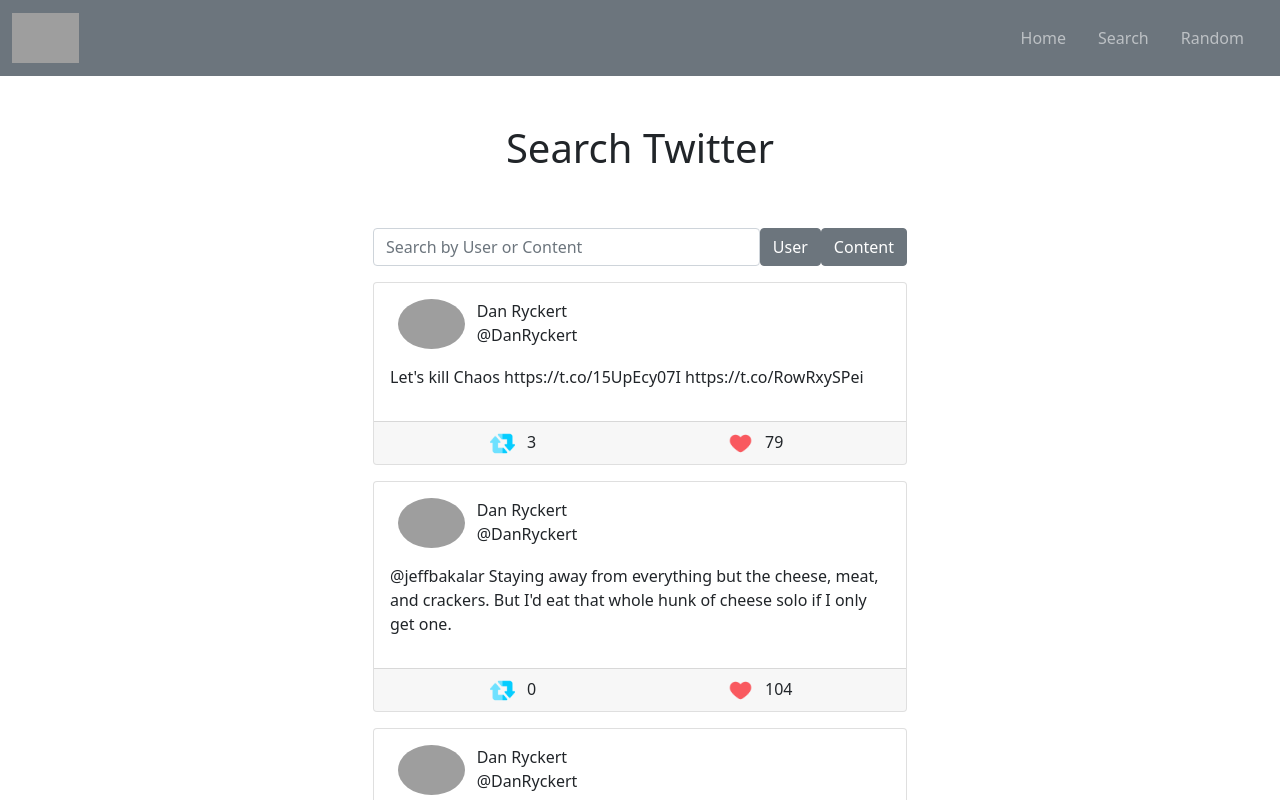
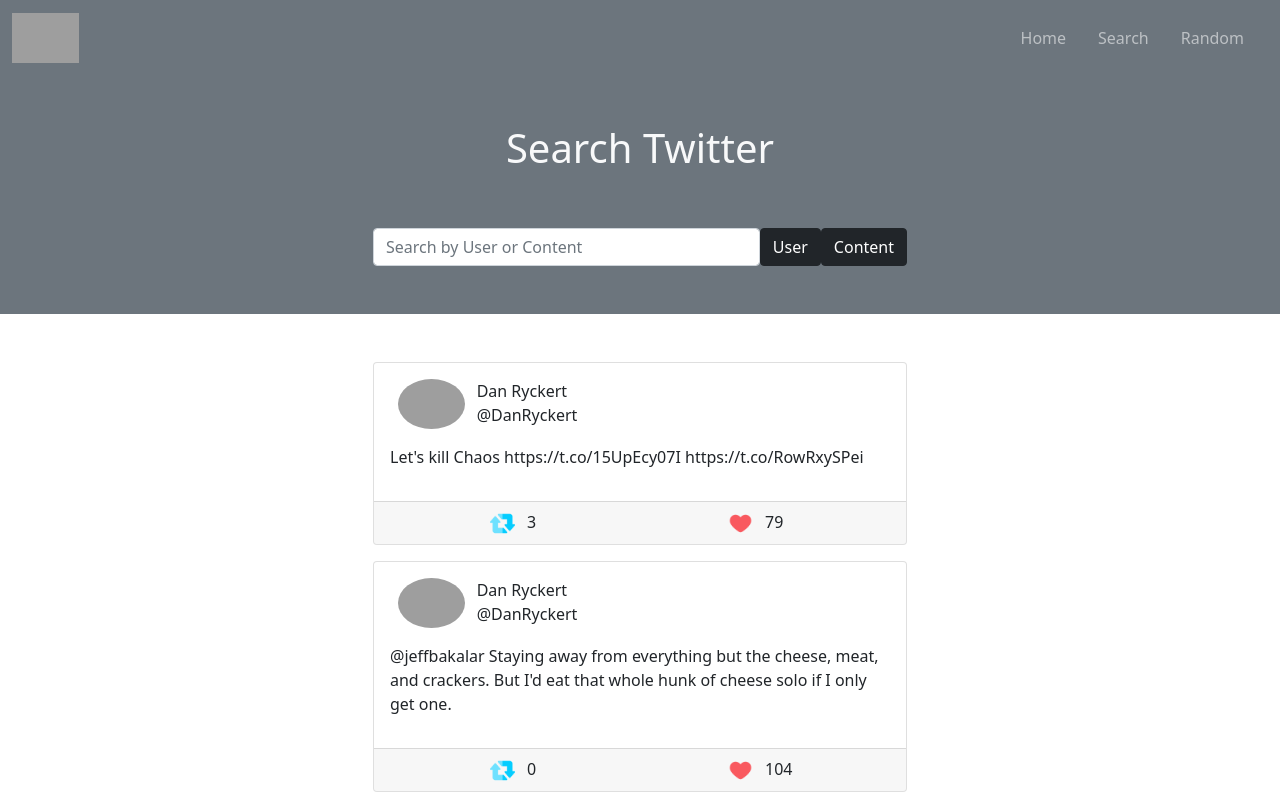
Before and after one commit to middletond1/twitter-showcase, a React (Create React App) app: page /search in a window 1280 px wide. Shown: the top 800 px of the page. Built offline with nearby package versions, Linux system fonts and the light colour scheme; grey boxes are pictures that could not be loaded.

Commit message:
added background color to search bar

```diff
--- a/src/components/searchbar.js
+++ b/src/components/searchbar.js
@@ -1,13 +1,14 @@
 import React from "react";
 
-import { Row, Col, Form, Button } from "react-bootstrap"
+import { Container, Row, Col, Form, Button } from "react-bootstrap"
 
 export default function SearchBar({ setSearchTerm }) {
     return (
-        <div>
+        <div className="bg-secondary pb-5">
+            <Container>
                 <Row>
                     <Col className="text-center my-5">
-                    <h1>Search Twitter</h1>
+                        <h1 className="text-light">Search Twitter</h1>
                     </Col>
                 </Row>
                 <Row className="w-50 mx-auto">
@@ -16,13 +17,14 @@
                             <Form.Control type="text" onChange={(e) => setSearchTerm(e.target.value)} placeholder="Search by User or Content"/>
                         </Form.Group>
                         <Form.Group controlId="formButton" className="">
-                        <Button variant="secondary">User</Button>
+                            <Button variant="dark">User</Button>
                         </Form.Group>
                         <Form.Group controlId="formButton" className="">
-                        <Button variant="secondary">Content</Button>
+                            <Button variant="dark">Content</Button>
                         </Form.Group>
                     </Form>
                 </Row>
+            </Container>
         </div>
     )
 }
--- a/src/components/searchpage.js
+++ b/src/components/searchpage.js
@@ -10,8 +10,8 @@
 
     return (
         <div>
-            <Container fluid="sm">
-                <SearchBar setSearchTerm={ setSearchTerm }/>
+            <SearchBar setSearchTerm={ setSearchTerm }/>
+            <Container fluid="sm" className="mt-5">
                 {tweetData.statuses.map((item, i) => {
                         return (
                             <Row className="mt-3 w-50 mx-auto">
```
Lines whose indentation alone changed are shown as unchanged.
